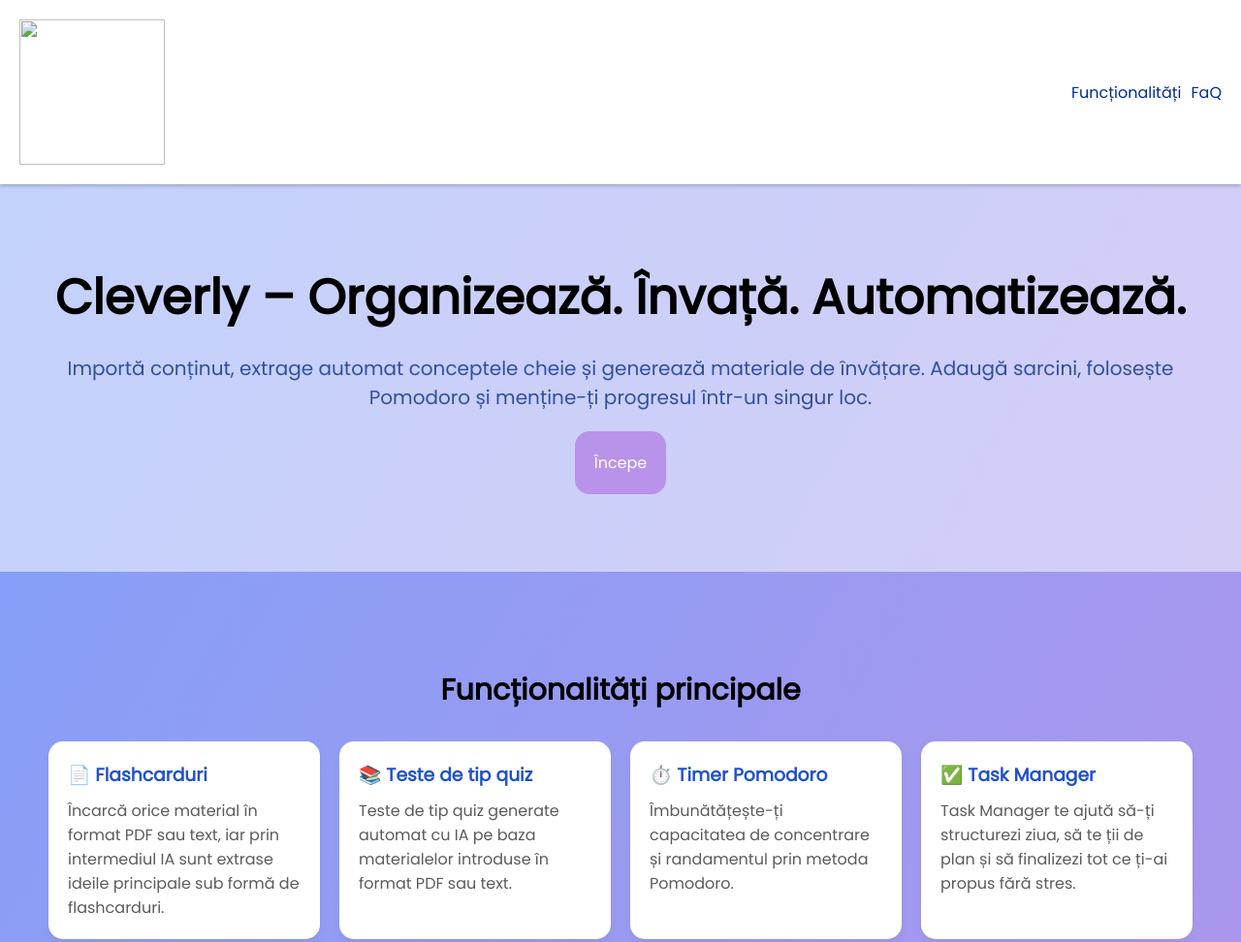
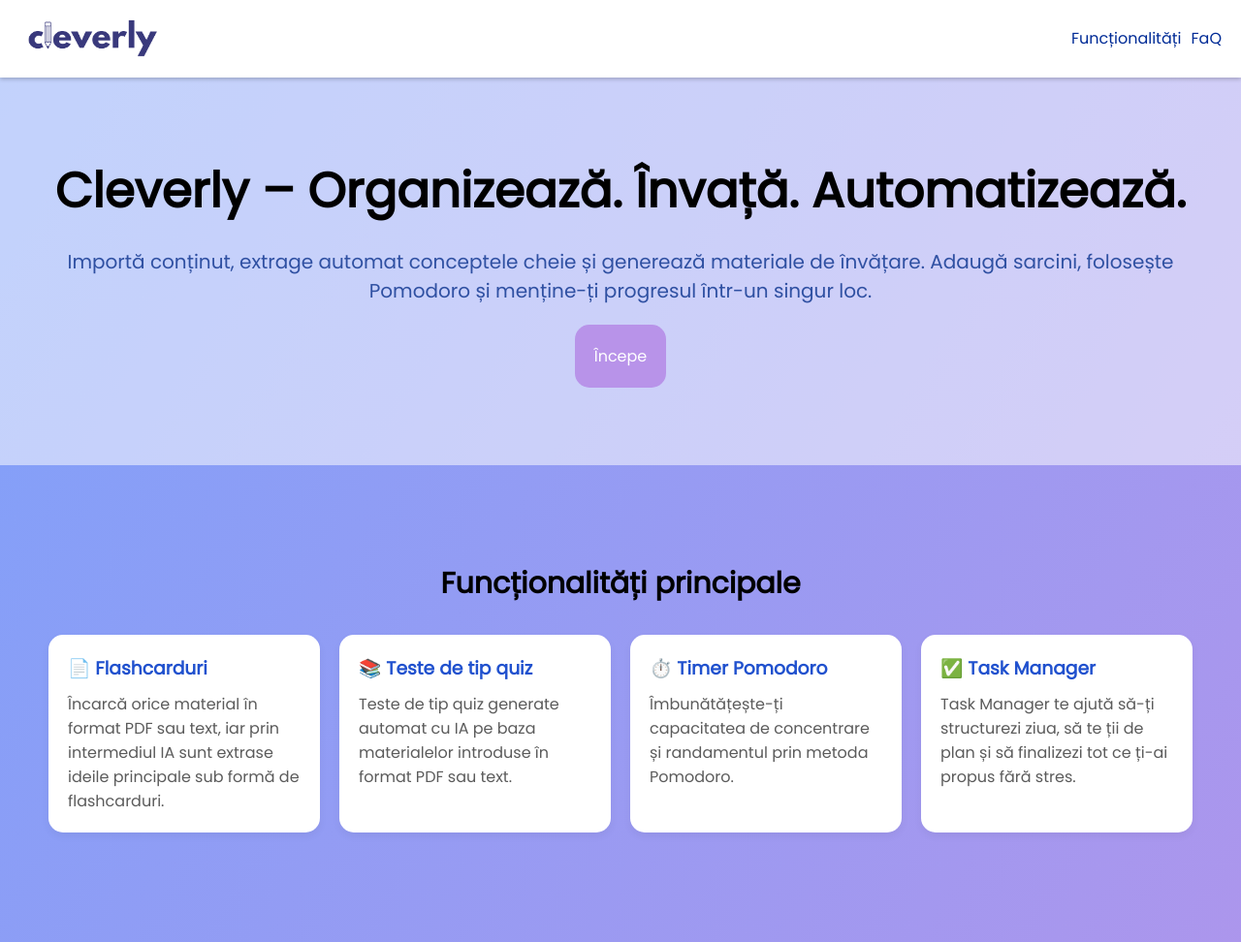
Before and after one commit to error404girls/Cleverly, a plain HTML site: page index.html in a window 1280 px wide. Shown: the top 972 px of the page at 97% size. Drawn offline with Linux system fonts and the light colour scheme; the site is published under a folder, as on GitHub Pages, so addresses that start at the root find nothing.

Commit message:
Update index.html

```diff
--- a/index.html
+++ b/index.html
@@ -8,13 +8,13 @@
     <link rel="stylesheet" href="index.css" />
     <link href='https://fonts.googleapis.com/css?family=Poppins' rel='stylesheet'>
     <link rel="stylesheet" href="https://cdnjs.cloudflare.com/ajax/libs/font-awesome/6.5.0/css/all.min.css" />
-    <link rel="icon" type="image/x-icon" href="/images/logo_blue.png">
+    <link rel="icon" type="image/x-icon" href="images/logo_blue.png">
 </head>
 
 <body>
 
     <header>
-        <div class="logo"><img src="/images/logo_blue.png"></div>
+        <div class="logo"><img src="images/logo_blue.png"></div>
         <div class="links">
             <a href="#features">Funcționalități</a>
             <a href="#faq">FaQ</a>
```
